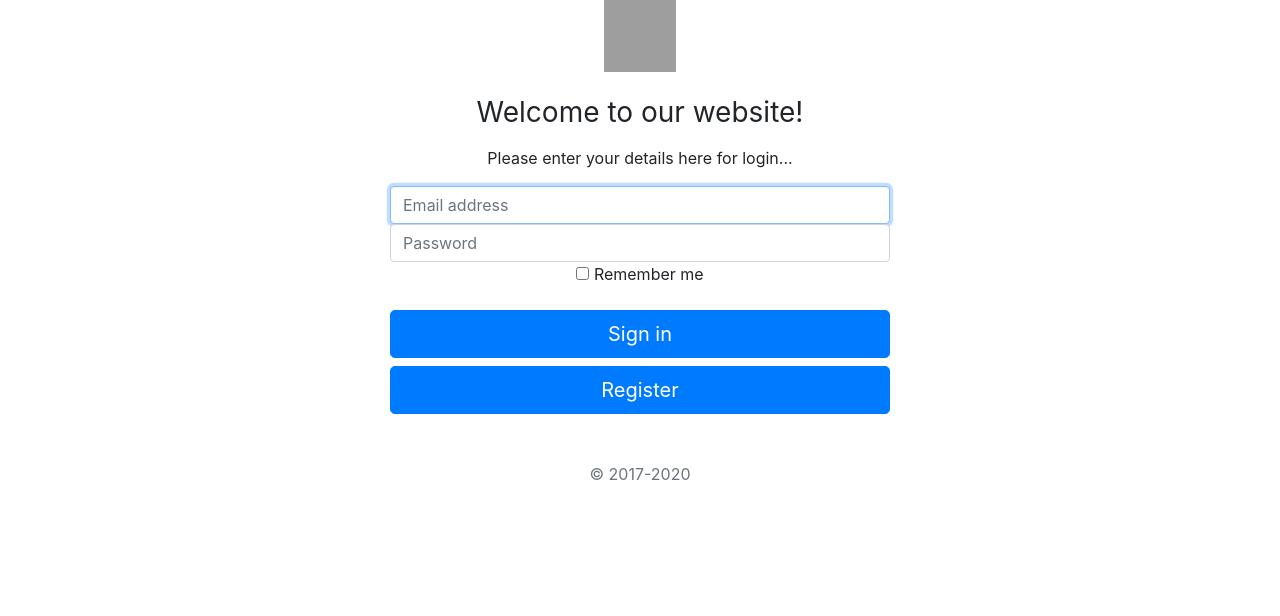
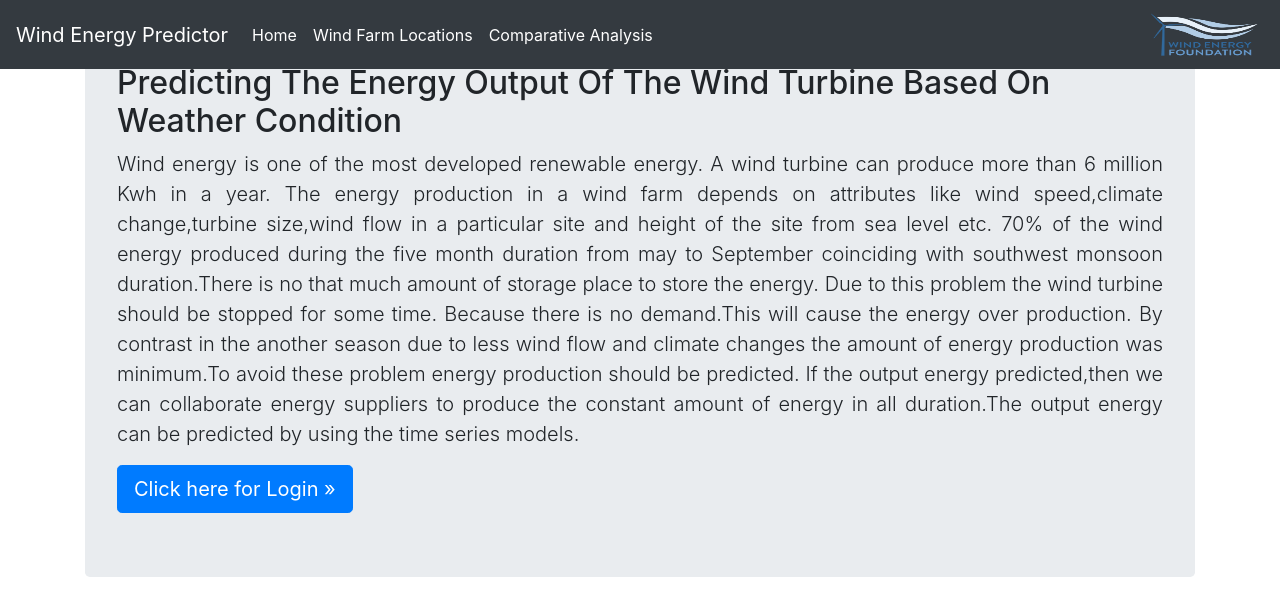
Before and after one commit to Vignesh-U-M/SBSPS-Challenge-2640-Predicting-the-energy-output-of-the-wind-turbine-based-on-weather-condition, a Python web app: template Windenergy_prediction/Templates/index.html in a window 1280 px wide. Shown: the top 616 px of the page. Run offline with Jinja, Linux system fonts and the light colour scheme; the template is opened without the code that fills it, so the values that code supplies are empty; some libraries are stand-ins or nearby versions; grey boxes are pictures that could not be loaded.

Commit message:
Add files via upload

```diff
--- a/Windenergy_prediction/Templates/index.html
+++ b/Windenergy_prediction/Templates/index.html
@@ -1,30 +1,25 @@
+
 <!doctype html>
 <html lang="en">
-
   <head>
     <meta charset="utf-8">
     <meta name="viewport" content="width=device-width, initial-scale=1, shrink-to-fit=no">
     <meta name="description" content="">
     <meta name="author" content="Mark Otto, Jacob Thornton, and Bootstrap contributors">
     <meta name="generator" content="Jekyll v4.0.1">
-    <title>Wind Energy Prediction-Login</title>
+    <title>Home</title>
 
     <link rel="canonical" href="https://stackpath.bootstrapcdn.com/bootstrap/4.5.0/css/bootstrap.min.css">
 
     <!-- Bootstrap core CSS -->
-    <link href="https://stackpath.bootstrapcdn.com/bootstrap/4.5.0/css/bootstrap.min.css" rel="stylesheet"
-        integrity="sha384-9aIt2nRpC12Uk9gS9baDl411NQApFmC26EwAOH8WgZl5MYYxFfc+NcPb1dKGj7Sk" crossorigin="anonymous">
+<link href="https://stackpath.bootstrapcdn.com/bootstrap/4.5.0/css/bootstrap.min.css" rel="stylesheet" integrity="sha384-9aIt2nRpC12Uk9gS9baDl411NQApFmC26EwAOH8WgZl5MYYxFfc+NcPb1dKGj7Sk" crossorigin="anonymous">
 
     <!-- Favicons -->
-    <link rel="apple-touch-icon" href="https://stackpath.bootstrapcdn.com/bootstrap/4.5.0/css/bootstrap.min.css"
-        sizes="180x180">
-    <link rel="icon" href="https://stackpath.bootstrapcdn.com/bootstrap/4.5.0/css/bootstrap.min.css" sizes="32x32"
-        type="image/png">
-    <link rel="icon" href="https://stackpath.bootstrapcdn.com/bootstrap/4.5.0/css/bootstrap.min.css" sizes="16x16"
-        type="image/png">
+<link rel="apple-touch-icon" href="https://stackpath.bootstrapcdn.com/bootstrap/4.5.0/css/bootstrap.min.css" sizes="180x180">
+<link rel="icon" href="https://stackpath.bootstrapcdn.com/bootstrap/4.5.0/css/bootstrap.min.css" sizes="32x32" type="image/png">
+<link rel="icon" href="https://stackpath.bootstrapcdn.com/bootstrap/4.5.0/css/bootstrap.min.css" sizes="16x16" type="image/png">
 <link rel="manifest" href="https://stackpath.bootstrapcdn.com/bootstrap/4.5.0/css/bootstrap.min.css">
-    <link rel="mask-icon" href="https://stackpath.bootstrapcdn.com/bootstrap/4.5.0/css/bootstrap.min.css"
-        color="#563d7c">
+<link rel="mask-icon" href="https://stackpath.bootstrapcdn.com/bootstrap/4.5.0/css/bootstrap.min.css" color="#563d7c">
 <link rel="icon" href="https://stackpath.bootstrapcdn.com/bootstrap/4.5.0/css/bootstrap.min.css">
 <meta name="msapplication-config" content="/docs/4.5/assets/img/favicons/browserconfig.xml">
 <meta name="theme-color" content="#563d7c">
@@ -45,37 +40,47 @@
           font-size: 3.5rem;
         }
       }
-        .align-page{
-            width: 500px;
-            height: 500px;
-            display: inline-block;
     </style>
+    <!-- Custom styles for this template -->
+    <link href="navbar-top-fixed.css" rel="stylesheet">
+  </head>
+  <body>
+    <nav class="navbar navbar-expand-md navbar-dark fixed-top bg-dark">
+  <a class="navbar-brand" href="#">Wind Energy Predictor</a>
+  <button class="navbar-toggler" type="button" data-toggle="collapse" data-target="#navbarCollapse" aria-controls="navbarCollapse" aria-expanded="false" aria-label="Toggle navigation">
+    <span class="navbar-toggler-icon"></span>
+  </button>
+  <div class="collapse navbar-collapse" id="navbarCollapse">
+    <ul class="navbar-nav mr-auto">
+      <li class="nav-item active">
+        <a class="nav-link" href="#">Home <span class="sr-only">(current)</span></a>
+      </li>
+      <li class="nav-item active">
+        <a class="nav-link" href="#">Wind Farm Locations <span class="sr-only">(current)</span></a>
+      </li>
+      <li class="nav-item active">
+        <a class="nav-link" href="#">Comparative Analysis <span class="sr-only">(current)</span></a>
+      </li>
+    </ul>
+    <div>
+        <img src="nav_logo.png" alt="Wind Mill logo" width="120" height="53">
+    </div>
+  </div>
+</nav>
 
-    <!-- Custom styles for this template -->
-    <link href="signin.css" rel="stylesheet">
-</head>
-
-        <body class="text-center">
-            <div class="align-page">
-                <form class="form-signin">
-                    <img class="mb-4" src="/docs/4.5/assets/brand/bootstrap-solid.svg" alt="" width="72" height="72">
-                    <h1 class="h3 mb-3 font-weight-normal">Welcome to our website!</h1>
-                    <p>Please enter your details here for login...</p>
-                    <label for="inputEmail" class="sr-only">Email address</label>
-                    <input type="email" id="inputEmail" class="form-control" placeholder="Email address" required autofocus>
-                    <label for="inputPassword" class="sr-only">Password</label>
-                    <input type="password" id="inputPassword" class="form-control" placeholder="Password" required>
-                    <div class="checkbox mb-3">
-                        <label>
-                            <input type="checkbox" value="remember-me"> Remember me
-                        </label>
+<main role="main" class="container">
+  <div class="jumbotron">
+    <h2>Predicting The Energy Output Of The Wind Turbine Based On Weather Condition</h2>
+    <p class="lead" style="text-align: justify;">Wind energy is one of the most developed renewable energy.
+        A wind turbine can produce more than 6 million Kwh in a year.
+        The energy production in a wind farm depends on attributes like wind speed,climate change,turbine size,wind flow in a particular site and height of the site from sea level etc.
+        70% of the wind energy produced during the five month duration from may to September coinciding with southwest monsoon duration.There is no that much amount of storage place to store the energy.
+        Due to this problem the wind turbine should be stopped for some time.
+        Because there is no demand.This will cause the energy over production.
+        By contrast in the another season due to less wind flow and climate changes the amount of energy production was minimum.To avoid these problem energy production should be predicted.
+        If the output energy predicted,then we can collaborate energy suppliers to produce the constant amount of energy in all duration.The output energy can be predicted by using the time series models.</p>
+    <a class="btn btn-lg btn-primary" href="/docs/4.5/components/navbar/" role="button">Click here for Login &raquo;</a>
   </div>
-                    <button class="btn btn-lg btn-primary btn-block" type="submit">Sign in</button>
-                    <button class="btn btn-lg btn-primary btn-block" type="submit">Register</button>
-                    <p class="mt-5 mb-3 text-muted">&copy; 2017-2020</p>
-                </form>
-            </div>
-        </body>
-
+</main>
 
 </html>
```
Also changed, not shown: Windenergy_prediction/Templates/nav_logo.png (added). Lines whose indentation alone changed are shown as unchanged.
